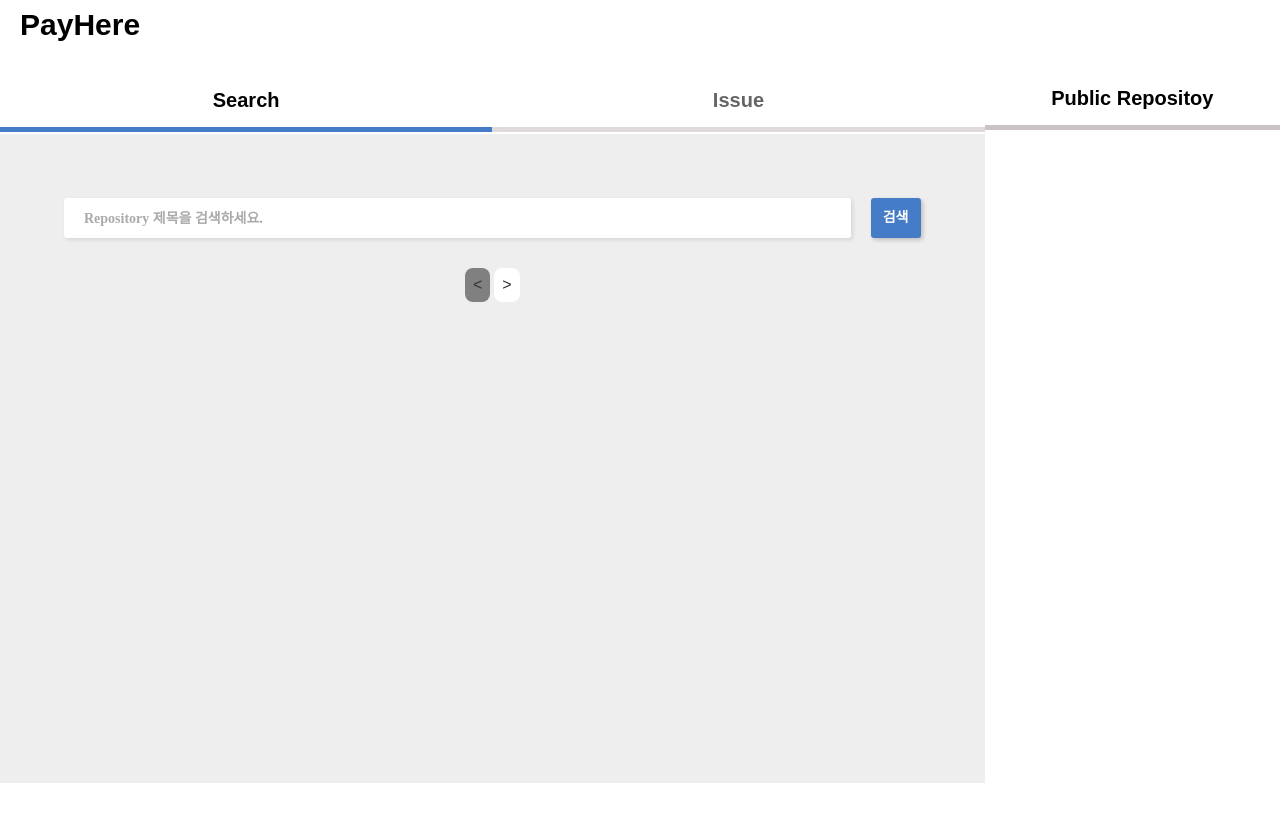
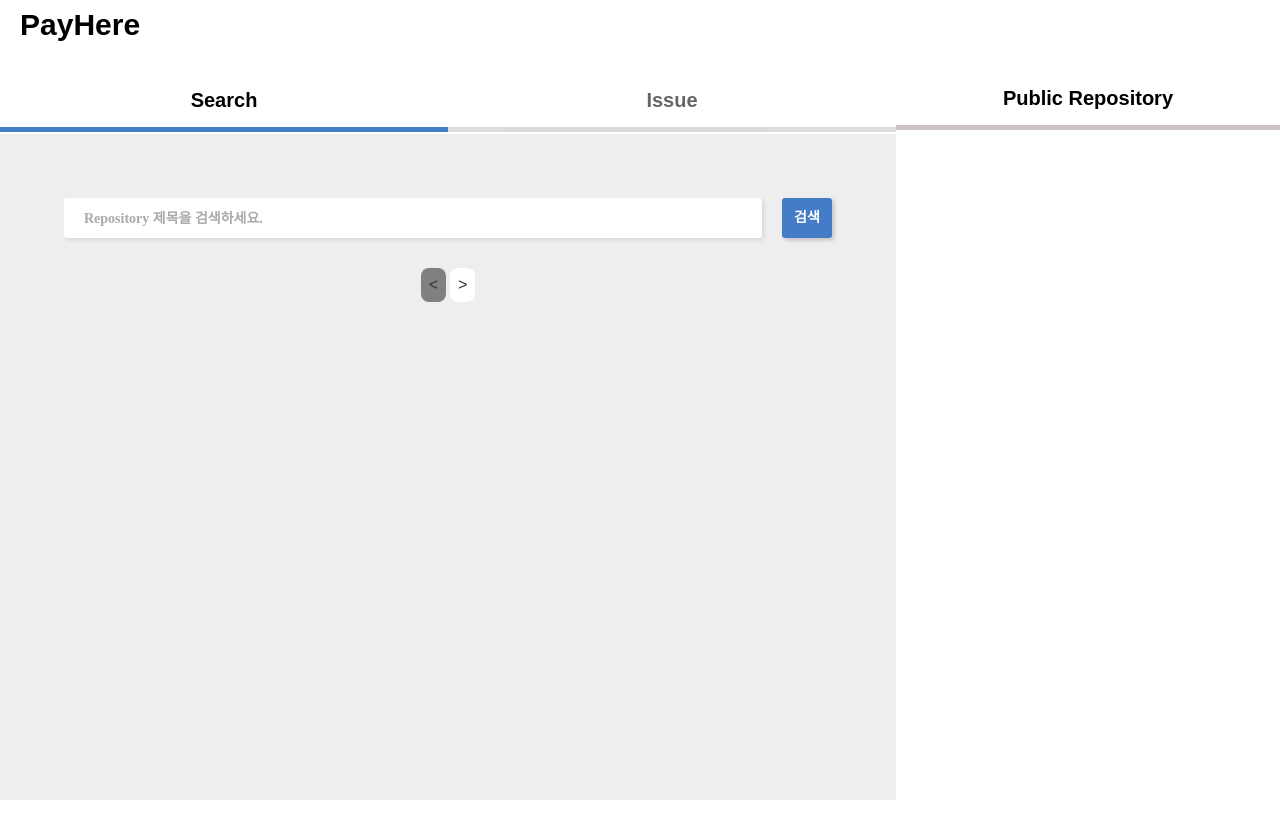
Before and after one commit to wanted-Team4/wanted-codestates-project-4-1-2, a React (Create React App) app: page / in a window 1280 px wide. Shown: the top 838 px of the page. After the commit the page ends 800 px from the top, so only its background shows below. Built offline with nearby package versions, Linux system fonts and the light colour scheme.

Commit message:
:lipstick: Style : CSS 깨지는 부분 수정

```diff
--- a/src/components/Navigation.js
+++ b/src/components/Navigation.js
@@ -5,7 +5,8 @@ const Nav = styled.nav`
   align-items: center;
   width: 100%;
   height: 50px;
-  margin-left: 20px;
+  padding-left: 20px;
+  box-sizing: border-box;
   font-size: 30px;
   font-weight: bold;
 `;
--- a/src/components/Repository.js
+++ b/src/components/Repository.js
@@ -5,7 +5,7 @@ import Search from "./Search";
 import "../styles/repo.css";
 
 const Section = styled.section`
-  width: 100%;
+  width: 70%;
 `;
 const TabContainer = styled.ul`
   display: flex;
--- a/src/components/Search.js
+++ b/src/components/Search.js
@@ -11,7 +11,7 @@ import Pagination from "./Pagination";
 const Container = styled.div`
   width: 100%;
   height: 100%;
-  min-height: calc(100vh - 151px);
+  min-height: calc(100vh - 134px);
   background: #eee;
   padding: 5vw;
   margin-top: 4px;
--- a/src/components/Store.js
+++ b/src/components/Store.js
@@ -24,7 +24,7 @@ const Store = () => {
       <RepositoryBox
         button="삭제"
         key={index}
-        width={`${23}vw`}
+        width={100}
         title={item.name}
         description={item.description}
         avatar={item.avatar_url}
@@ -40,7 +40,7 @@ const Store = () => {
   return (
     <>
       <StoreContainer>
-        <StoreTitleBox>Public Repositoy</StoreTitleBox>
+        <StoreTitleBox>Public Repository</StoreTitleBox>
         <StoreRepositoy>{StoreMap}</StoreRepositoy>
       </StoreContainer>
     </>
@@ -49,7 +49,6 @@ const Store = () => {
 const StoreContainer = styled.div`
   // 스토어 틀
   width: 30%;
-  height: 100vw;
 `;
 const StoreTitleBox = styled.div`
   // Public Repositoy 이름 구간
@@ -62,8 +61,8 @@ const StoreTitleBox = styled.div`
 const StoreRepositoy = styled.div`
   // Repositoy 박스 담아주는 틀
   border-top: 5px solid #cbc3c3;
-  height: 100vw;
-  padding: 40px 0px 0px 50px;
+  padding: 30px 3vw;
+  box-sizing: border-box;
 `;
 
 export default Store;
```
